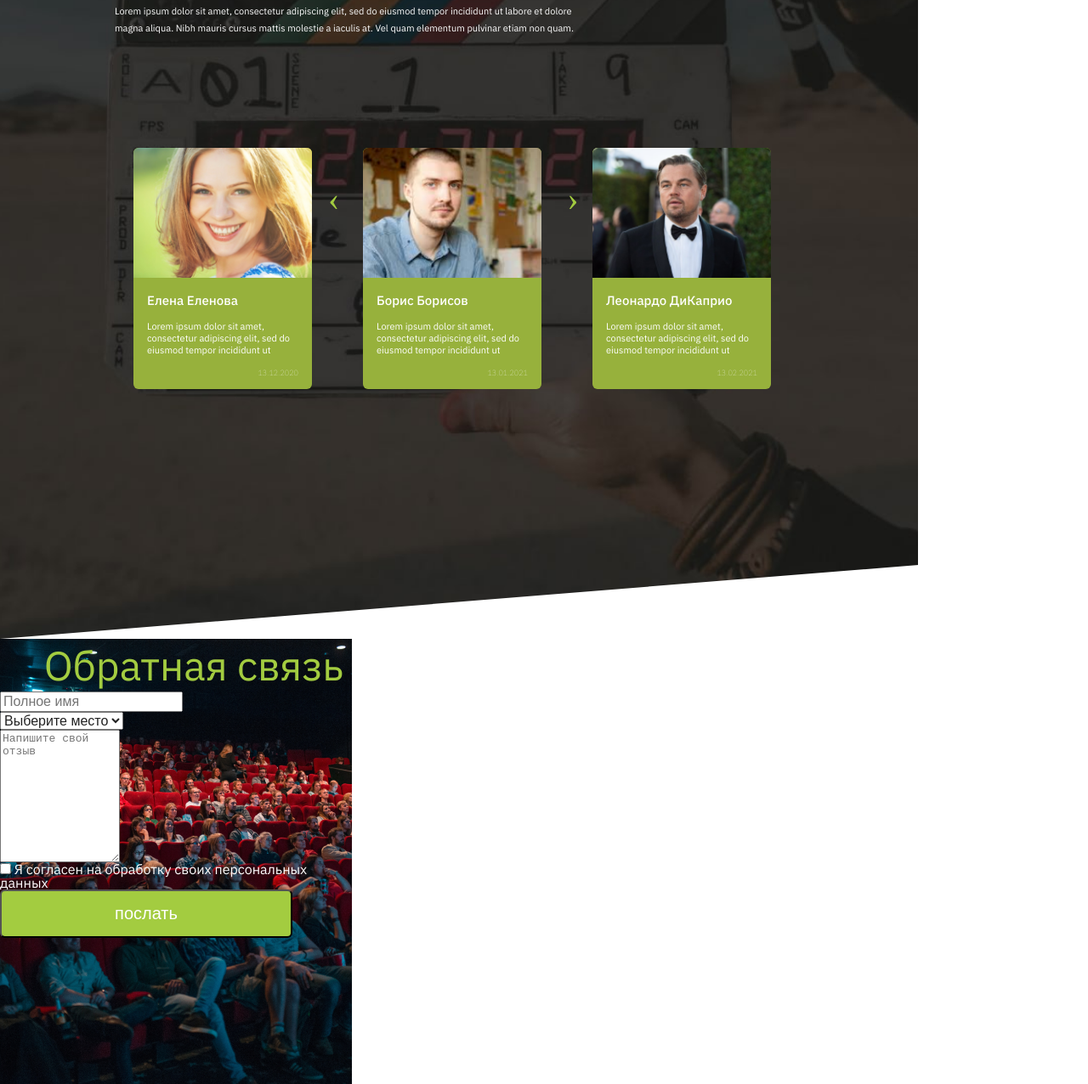
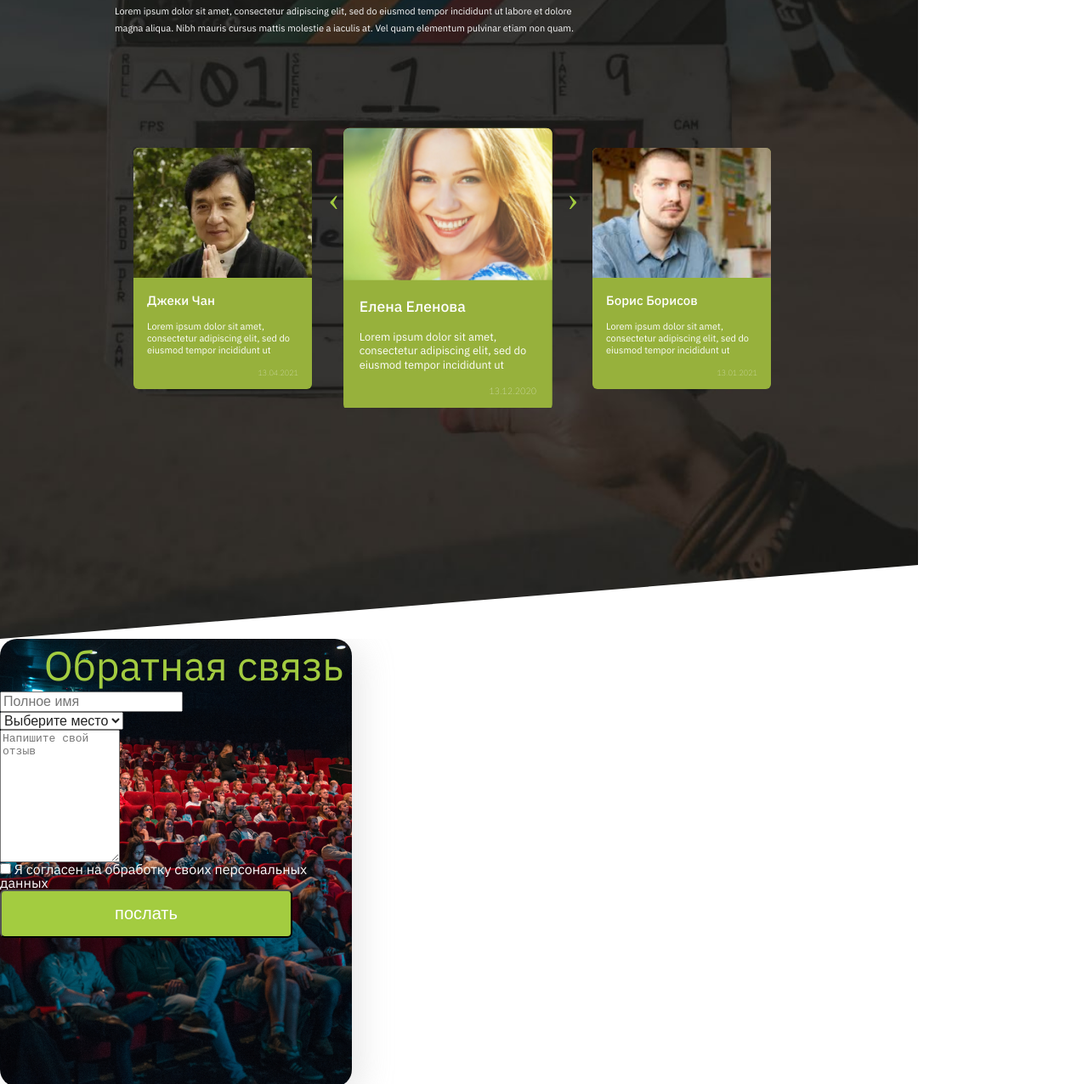
Before and after one commit to kial917/cinema, a plain HTML site: page index.html in a window 1280 px wide. Shown: the part 4893-6169 px from the top of the page at 85% size. Drawn offline with nearby package versions, Linux system fonts and the light colour scheme; files whose address does not match are found by name.

Commit message:
14.4 owl carosel central item has scaled

```diff
--- a/css/main.css
+++ b/css/main.css
@@ -699,7 +699,7 @@ ul.block06__list li div h4 {
     z-index: 0;
 }
 
-.block07>div {
+.block07__prev{
     margin: 0 12.5% 0;
     padding: 126px 0 143px;
     position: relative;
@@ -733,7 +733,7 @@ ul.block06__list li div h4 {
     margin-left: 0;
 }
 
-.block07 div p {
+.block07__prev p {
     color: #FFF;
     font-style: normal;
     font-weight: normal;
@@ -758,7 +758,7 @@ ul.block06__list li div h4 {
     text-align: right;
 }
 
-.block07__list:hover {
+.owl-item.active.center {
     transition: 0.3s;
     transform: scale(1.17);
 }
@@ -777,29 +777,27 @@ ul.block06__list li div h4 {
 .block07__list .block07__listimg {
     width: 210px;
     height: 153px;
-
 }
 
-
-#block07__pic-feedback-1{
+#block07__pic-feedback-1 {
     background: url('..//images/pic-feedback-1.png') no-repeat center / cover;
 }
 
-#block07__pic-feedback-2{
+#block07__pic-feedback-2 {
     background: url('../images/pic-feedback-2.png') no-repeat center / cover;
 }
 
-#block07__pic-feedback-3{
+#block07__pic-feedback-3 {
     background: url('../images/pic-feedback-3.png') no-repeat center / cover;
 }
 
-#block07__pic-feedback-4{
+#block07__pic-feedback-4 {
     background: url('../images/pic-feedback-4.jpg') no-repeat center / cover;
 }
-#block07__pic-feedback-5{
+
+#block07__pic-feedback-5 {
     background: url('../images/pic-feedback-5.webp') no-repeat top center / cover;
 }
-
 
 .block07__list .block07__listtitle {
     margin: auto 16px auto;
@@ -832,6 +830,21 @@ ul.block06__list li div h4 {
     font-weight: 300;
     font-size: 9px;
     line-height: 12px;
+}
+
+/* Блок с обратной связью*/
+
+.block08__form {
+    background: #FFFFFF;
+    box-shadow: 8px 9px 39px rgba(185, 185, 185, 0.37);
+    border-radius: 20px;
+}
+
+/* Блок с картой*/
+
+.block09 {
+    margin: 61px 12.5% 0;
+    background: black;
 }
 
 /* Частные элементы */
--- a/index.html
+++ b/index.html
@@ -422,7 +422,7 @@
                 dolore magna aliqua. Nibh mauris cursus mattis molestie a iaculis at. Vel quam elementum pulvinar etiam
                 non quam.
             </p>
-            <ul class="block06__list" class="owl-carousel">
+            <ul class="block06__list" >
                 <li class="goodsSelect" id="goodsPic1">
                     <div>
                         <h4>Coca-cola</h4>
@@ -441,7 +441,7 @@
             </ul>
         </section>
         <section class="block07">
-            <div>
+            <div class="block07__prev">
                 <h3>Отзывы</h3>
                 <p>Lorem ipsum dolor sit amet, consectetur adipiscing elit, sed do eiusmod tempor incididunt ut labore
                     et
@@ -449,8 +449,8 @@
                     etiam
                     non quam.
                 </p>
-                <ul class="block07__listcontainer owl-carousel owl-theme" >
-                    <li class="block07__list">
+                <div class="block07__listcontainer owl-carousel owl-theme" >
+                    <div class="block07__list">
                         <div class="block07__listimg" id="block07__pic-feedback-1"></div>
                         <!-- <img src="/images/pic-feedback-1.png" alt="Фотография Елены Еленовой" title="human"> -->
                         <div class="block07__listtitle">
@@ -460,8 +460,8 @@
                             </p>
                             <p>13.12.2020</p>
                         </div>
-                    </li>
-                    <li class="block07__list">
+                    </div>
+                    <div class="block07__list">
                         <div class="block07__listimg" id="block07__pic-feedback-2"></div>
                         <!-- <img src="/images/pic-feedback-2.png" alt="Фотография Бориса Борисова" title="human"> -->
                         <div class="block07__listtitle">
@@ -471,8 +471,8 @@
                             </p>
                             <p>13.01.2021</p>
                         </div>
-                    </li>
-                    <li class="block07__list">
+                    </div>
+                    <div class="block07__list">
                         <div class="block07__listimg" id="block07__pic-feedback-3"></div>
                         <!-- <img src="/images/pic-feedback-3.png" alt="Фотография Лео ДиКаприо" title="human"> -->
                         <div class="block07__listtitle">
@@ -483,8 +483,8 @@
                             <p>13.02.2021</p>
                         </div>
 
-                    </li>
-                    <li class="block07__list">
+                    </div>
+                    <div class="block07__list">
                         <div class="block07__listimg" id="block07__pic-feedback-4"></div>
                         <!-- <img src="/images/pic-feedback-4.jpg" alt="Антон Долин" title="human"> -->
                         <div class="block07__listtitle">
@@ -495,8 +495,8 @@
                             <p>13.03.2021</p>
                         </div>
 
-                    </li>
-                    <li class="block07__list">
+                    </div>
+                    <div class="block07__list">
                         <div class="block07__listimg" id="block07__pic-feedback-5"></div>
                         <!-- <img src="/images/pic-feedback-5.webp" alt="Джеки Чан" title="human"> -->
                         <div class="block07__listtitle">
@@ -507,15 +507,15 @@
                             <p>13.04.2021</p>
                         </div>
 
-                    </li>
-                </ul>
+                    </div>
+                </div>
             </div>
 
         </section>
 
-        <section id="feedback-section">
+        <section id="feedback-section" class="block08">
 
-            <form class="blank" id="backPoster" action="/order" method="POST">
+            <form class="blank block08__form" id="backPoster" action="/order" method="POST">
                 <h3>Обратная связь</h3>
                 <input type="hidden" name="source" value="cinemasite">
                 <div>
@@ -549,7 +549,7 @@
             </form>
         </section>
 
-        <section>
+        <section class="block09">
             <img id="imgMap" src="./images/pic-map.png" alt="карта" title="Местоположение университета">
         </section>
     </main>
--- a/js/main.js
+++ b/js/main.js
@@ -7,5 +7,6 @@ $(document).ready(function(){
         margin: 0,
         // autoplay: true,
         autoplayHoverPause: true,
+        center: true,
     });
   });
```
